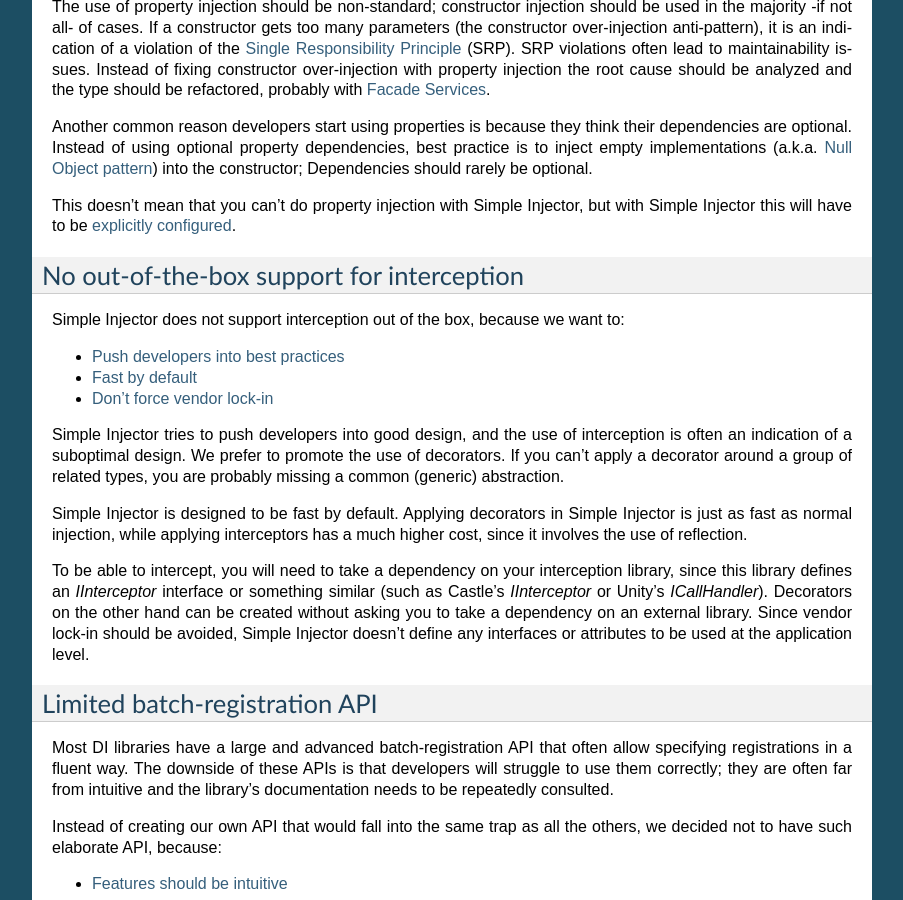
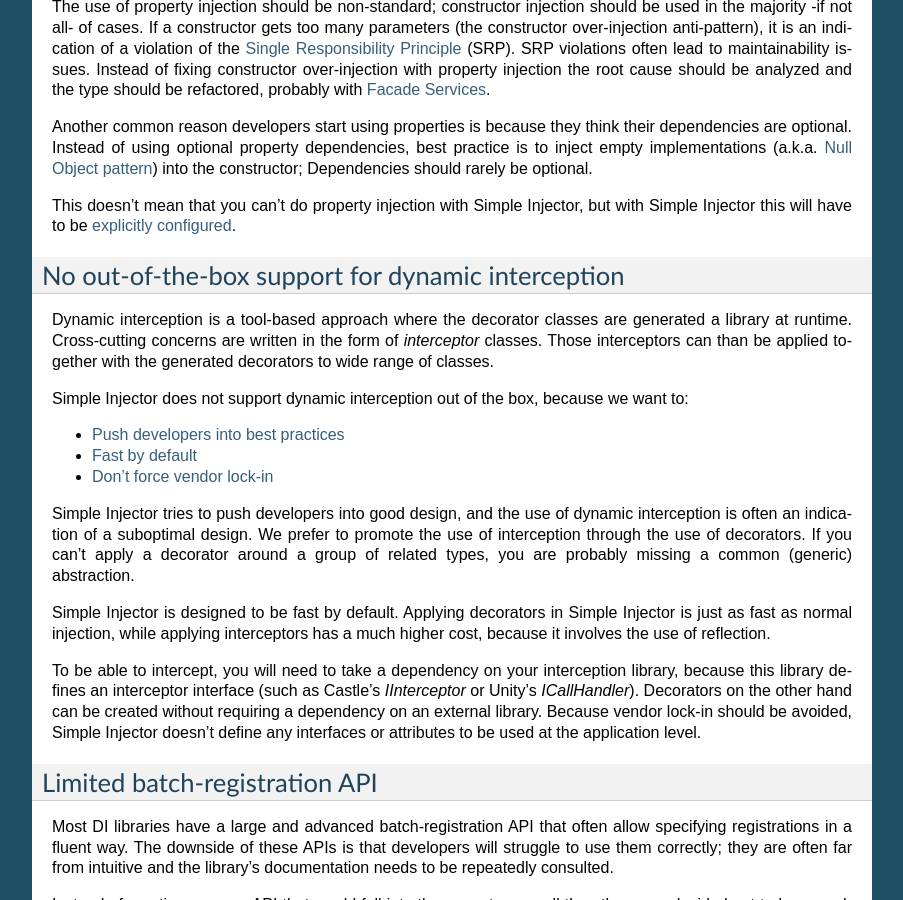
Before and after one commit to simpleinjector/Documentation, a Sphinx documentation site: the page built from source/decisions.rst, in a window 1280 px wide and 900 px high, scrolled down 4809 px. Shown: the whole window, without its empty margins (198-1101 px from the left). Built offline with Sphinx 7.4.7, drawn with Linux system fonts in a browser that asks for light colours; some of the changed text lies outside the part shown.

Commit message:
Improved the 'no-interception' section.

```diff
--- a/source/decisions.rst
+++ b/source/decisions.rst
@@ -12,7 +12,7 @@ Our :doc:`design principles <principles>` have influenced the direction of the d
 * :ref:`Never force users to release what they resolve <Never-force-release>`
 * :ref:`Don't allow resolving scoped instances outside an active scope <Dont-allow-resolving-outside-an-active-scope>`
 * :ref:`No out-of-the-box support for property injection <No-property-injection>`
-* :ref:`No out-of-the-box support for interception <No-interception>`
+* :ref:`No out-of-the-box support for dynamic interception <No-interception>`
 * :ref:`Limited batch-registration API <Limited-batch-registration>`
 * :ref:`No per-thread lifestyle <No-per-thread-lifestyle>`
 * :ref:`Allow only a single constructor <One-constructor>`
@@ -162,20 +162,22 @@ This doesn't mean that you can't do property injection with Simple Injector, but
 
 .. _No-interception:
 
-No out-of-the-box support for interception
-==========================================
+No out-of-the-box support for dynamic interception
+==================================================
 
-Simple Injector does not support interception out of the box, because we want to:
+Dynamic interception is a tool-based approach where the decorator classes are generated a library at runtime. Cross-cutting concerns are written in the form of *interceptor* classes. Those interceptors can than be applied together with the generated decorators to wide range of classes.
+
+Simple Injector does not support dynamic interception out of the box, because we want to:
 
 * :ref:`Push developers into best practices <Push-developers-into-best-practices>`
 * :ref:`Fast by default <Fast-by-default>`
 * :ref:`Don't force vendor lock-in <Vendor-lock-in>`
 
-Simple Injector tries to push developers into good design, and the use of interception is often an indication of a suboptimal design. We prefer to promote the use of decorators. If you can't apply a decorator around a group of related types, you are probably missing a common (generic) abstraction.
+Simple Injector tries to push developers into good design, and the use of dynamic interception is often an indication of a suboptimal design. We prefer to promote the use of interception through the use of decorators. If you can't apply a decorator around a group of related types, you are probably missing a common (generic) abstraction.
 
-Simple Injector is designed to be fast by default. Applying decorators in Simple Injector is just as fast as normal injection, while applying interceptors has a much higher cost, since it involves the use of reflection.
+Simple Injector is designed to be fast by default. Applying decorators in Simple Injector is just as fast as normal injection, while applying interceptors has a much higher cost, because it involves the use of reflection.
 
-To be able to intercept, you will need to take a dependency on your interception library, since this library defines an *IInterceptor* interface or something similar (such as Castle's *IInterceptor* or Unity's *ICallHandler*). Decorators on the other hand can be created without asking you to take a dependency on an external library. Since vendor lock-in should be avoided, Simple Injector doesn't define any interfaces or attributes to be used at the application level.
+To be able to intercept, you will need to take a dependency on your interception library, because this library defines an interceptor interface (such as Castle's *IInterceptor* or Unity's *ICallHandler*). Decorators on the other hand can be created without requiring a dependency on an external library. Because vendor lock-in should be avoided, Simple Injector doesn't define any interfaces or attributes to be used at the application level.
 
 .. _Limited-batch-registration:
 
```
